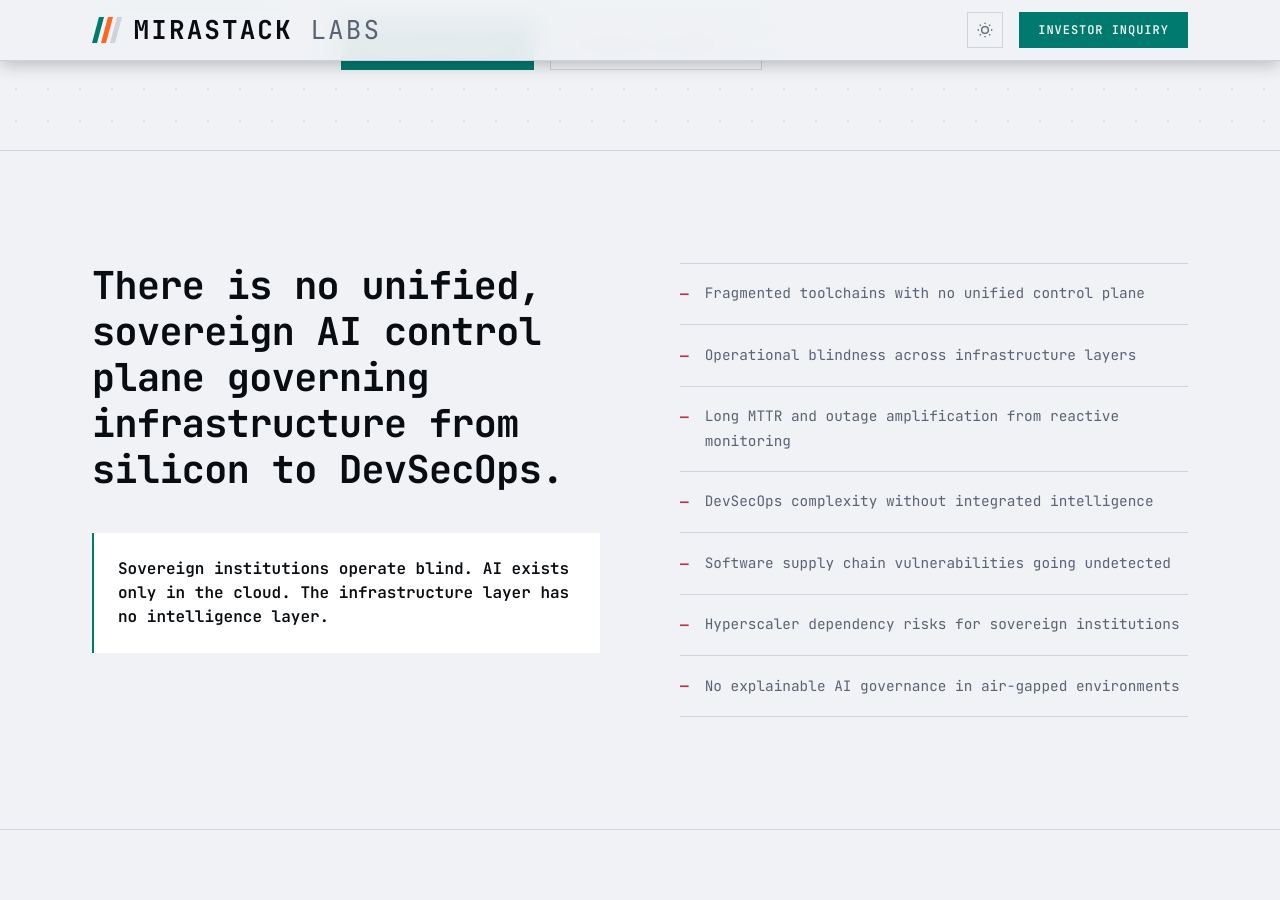
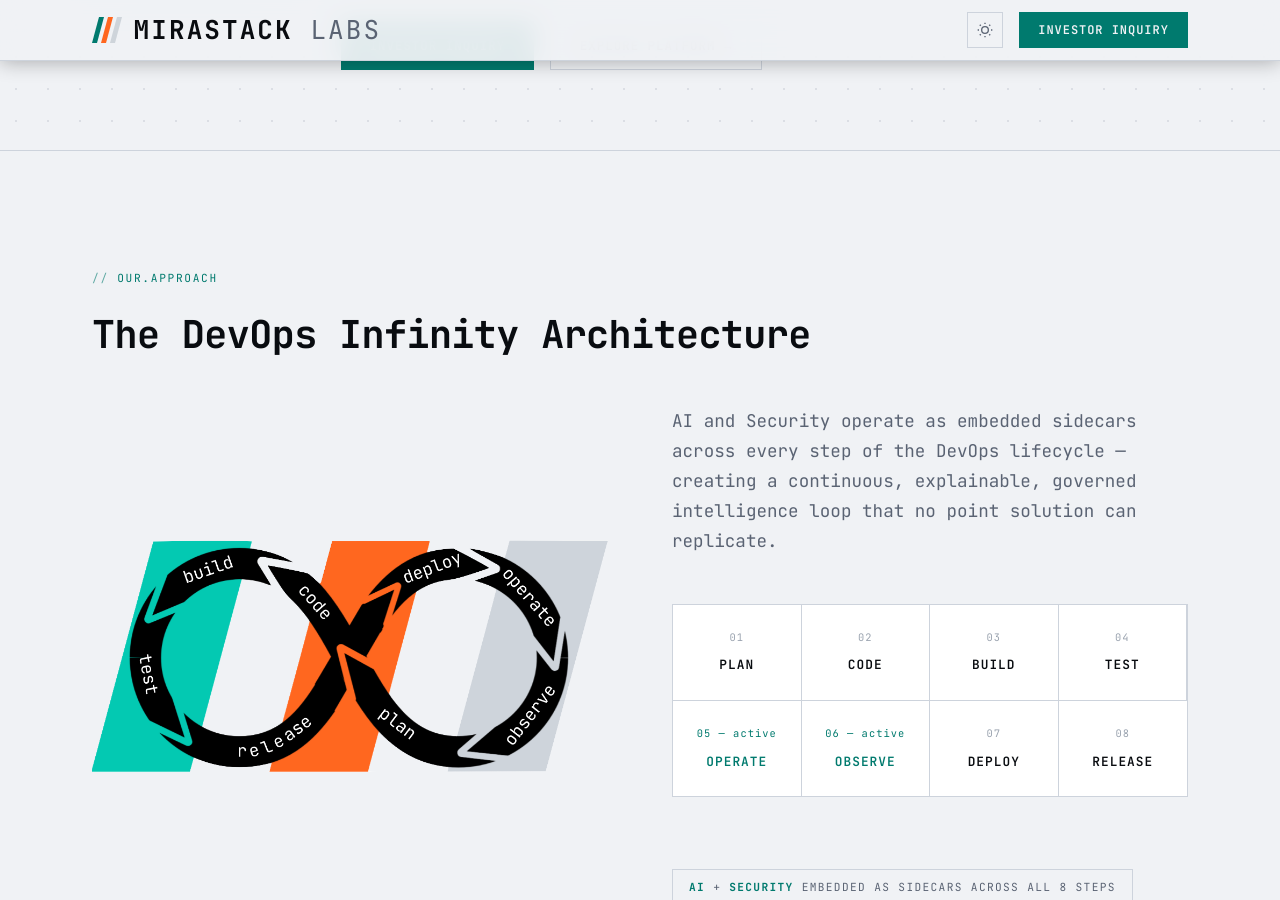
Before and after one commit to mirastacklabs-ai/mirastacklabs-ai.github.io, a Jekyll site: the page built from index.html, in a window 1280 px wide and 900 px high, scrolled down 791 px. Built offline with Jekyll 4.4.1, drawn with Linux system fonts in a browser that asks for light colours; some of the changed text lies outside the part shown.

Commit message:
Improvise

```diff
--- a/index.html
+++ b/index.html
@@ -41,33 +41,7 @@ title: MIRASTACK LABS — The AIR-GAPPED Agentic AI Sovereign Platform of Platfo
   </div>
 </section>
 
-<!-- ======================================================
-     THE PROBLEM
-     ====================================================== -->
-<section class="problem section" id="problem">
-  <div class="container">
-    <div class="problem__grid">
 
-      <div class="reveal">
-        <h2>There is no unified, sovereign AI control plane governing infrastructure from silicon to DevSecOps.</h2>
-        <div class="problem__close">
-          <p>Sovereign institutions operate blind. AI exists only in the cloud. The infrastructure layer has no intelligence layer.</p>
-        </div>
-      </div>
-
-      <ul class="problem__list reveal reveal--delay-1">
-        <li>Fragmented toolchains with no unified control plane</li>
-        <li>Operational blindness across infrastructure layers</li>
-        <li>Long MTTR and outage amplification from reactive monitoring</li>
-        <li>DevSecOps complexity without integrated intelligence</li>
-        <li>Software supply chain vulnerabilities going undetected</li>
-        <li>Hyperscaler dependency risks for sovereign institutions</li>
-        <li>No explainable AI governance in air-gapped environments</li>
-      </ul>
-
-    </div>
-  </div>
-</section>
 
 <!-- ======================================================
      APPROACH — DevOps Infinity
@@ -456,7 +430,7 @@ adapter := <span class="fn">NewVLLMAdapter</span>(<span class="fn">VLLMConfig</s
 
       <div class="contact__methods reveal reveal--delay-3">
 
-        <a class="contact__method" href="mailto:investors@MIRASTACKLABS.ai" aria-label="Email investor relations">
+        <a class="contact__method" href="mailto:hello@mirastacklabs.ai" aria-label="Email investor relations">
           <div class="contact__method-icon" aria-hidden="true">
             <svg viewBox="0 0 24 24" fill="none" stroke="currentColor" stroke-width="1.5" aria-hidden="true">
               <rect x="2" y="4" width="20" height="16" rx="1"/>
@@ -465,11 +439,11 @@ adapter := <span class="fn">NewVLLMAdapter</span>(<span class="fn">VLLMConfig</s
           </div>
           <div class="contact__method-body">
             <div class="contact__method-label">Email</div>
-            <div class="contact__method-value">investors@MIRASTACKLABS.ai <span class="arrow">→</span></div>
+            <div class="contact__method-value">hello@mirastacklabs.ai <span class="arrow">→</span></div>
           </div>
         </a>
 
-        <a class="contact__method" href="https://linkedin.com/company/MIRASTACK-LABS" target="_blank" rel="noopener noreferrer" aria-label="Connect on LinkedIn (opens in new tab)">
+        <a class="contact__method" href="https://linkedin.com/company/mirastack-labs" target="_blank" rel="noopener noreferrer" aria-label="Connect on LinkedIn (opens in new tab)">
           <div class="contact__method-icon" aria-hidden="true">
             <svg viewBox="0 0 24 24" fill="none" stroke="currentColor" stroke-width="1.5" aria-hidden="true">
               <rect x="2" y="2" width="20" height="20" rx="2"/>
```
